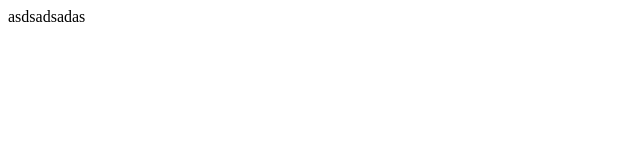
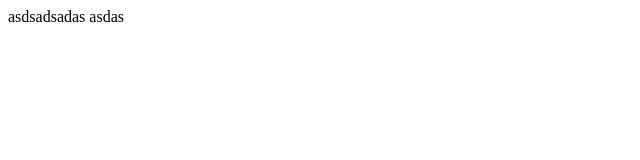
Before and after one commit to cisorux/Proj1-noname, a plain HTML site: page index.html in a window 1280 px wide. Shown: the full height of the page, 0-640 px from the left. Drawn offline with Linux system fonts and the light colour scheme.

Commit message:
cambios al server

```diff
--- a/index.html
+++ b/index.html
@@ -7,6 +7,6 @@
     <title>Document</title>
 </head>
 <body>
-    asdsadsadas
+    asdsadsadas asdas
 </body>
 </html>
```
